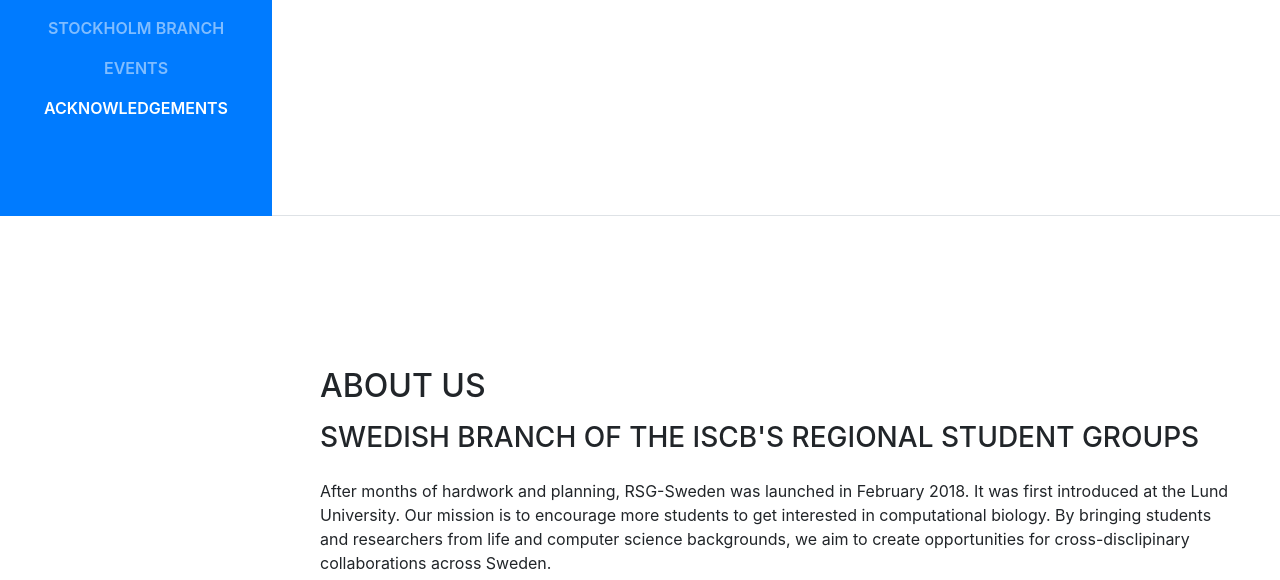
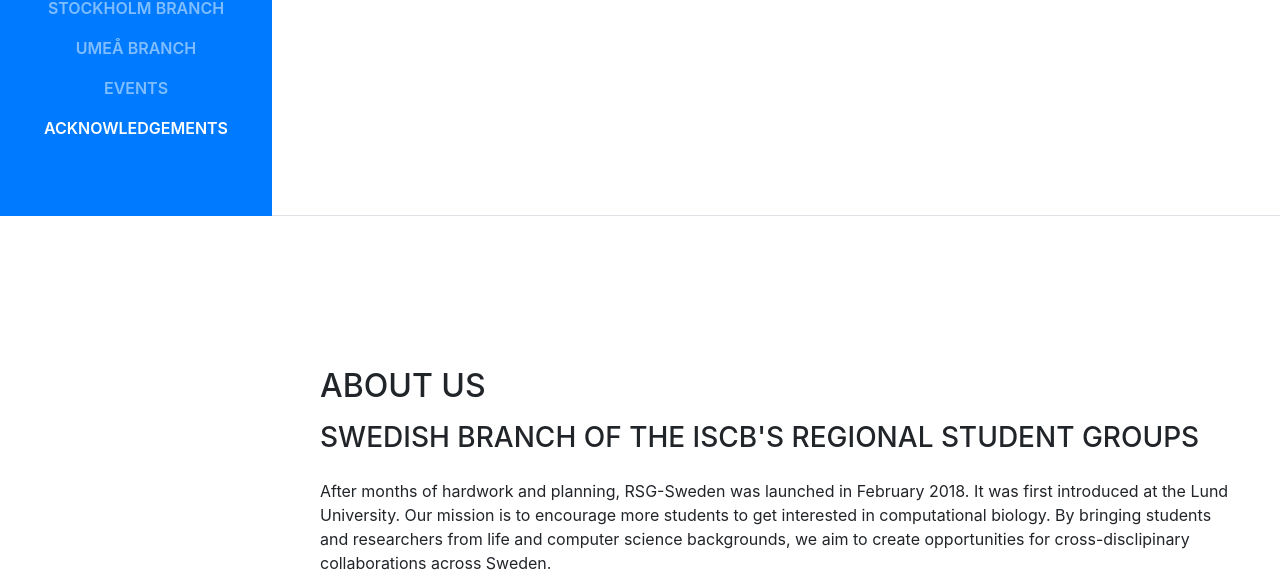
Before and after one commit to Nazeeefa/RSG-Sweden, a website with bundled scripts: page index.html in a window 1280 px wide. Shown: the part 584-1164 px from the top of the page. Built offline with nearby package versions, Linux system fonts and the light colour scheme; a web font is replaced by a local one.

Commit message:
Update index.html

```diff
--- a/index.html
+++ b/index.html
@@ -76,6 +76,9 @@
           </li>
           <li class="nav-item">
             <a class="nav-link js-scroll-trigger" href="#rsg-sweden-stockholm">Stockholm Branch</a>
+          </li>
+          <li class="nav-item">
+            <a class="nav-link js-scroll-trigger" href="#rsg-sweden-umea">Ume&aring Branch</a>
           </li>
           <li class="nav-item">
             <a class="nav-link js-scroll-trigger" href="#events">Events</a>
```
